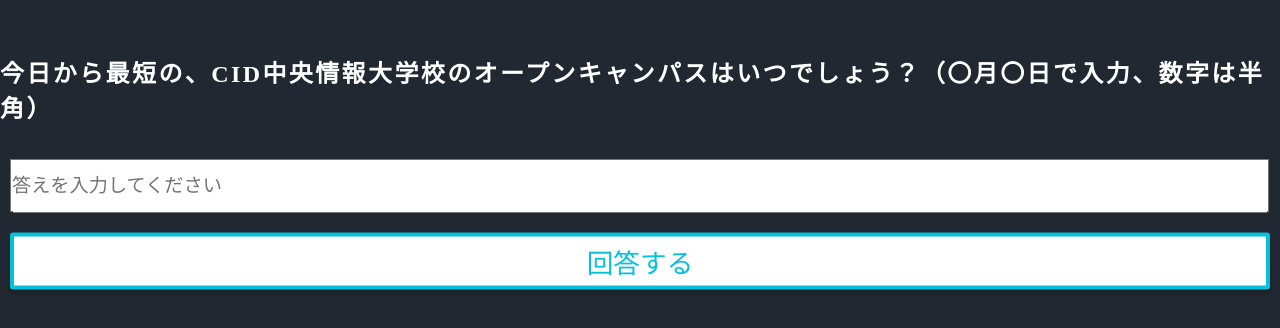
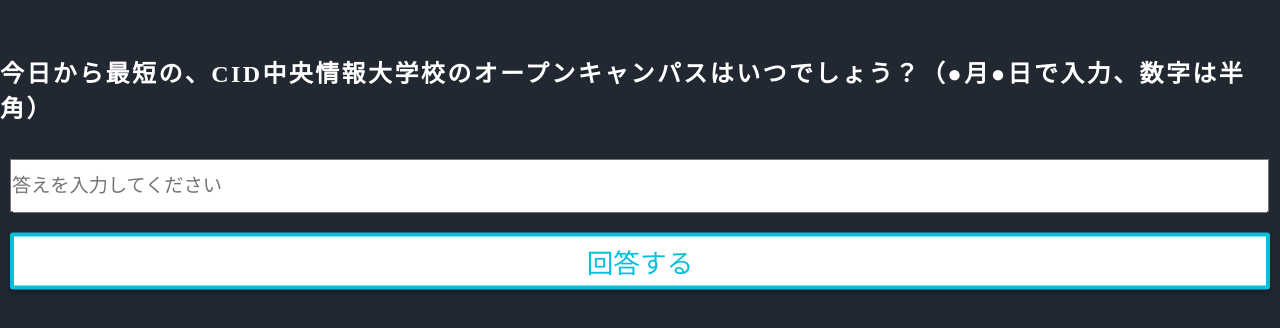
Before and after one commit to F22BA092/CPC, a plain HTML site: page EXPO_Keyword/index (2).html in a window 1280 px wide. Shown: the part 236-564 px from the top of the page. Drawn offline with nearby package versions, Linux system fonts and the light colour scheme.

Commit message:
Update index (2).html

```diff
--- a/EXPO_Keyword/index (2).html
+++ b/EXPO_Keyword/index (2).html
@@ -1,3 +1,4 @@
+
 <!DOCTYPE html>
 <html lang="en">
 
@@ -239,7 +240,8 @@
             <header class="questionHeader">
                 <p class="questionHeaderText">
                     <!--ここに問題を記述-->
-                    今日から最短の、CID中央情報大学校のオープンキャンパスはいつでしょう？（〇月〇日で入力、数字は半角）</p>
+                    今日から最短の、CID中央情報大学校のオープンキャンパスはいつでしょう？（●月●日で入力、数字は半角）
+                </p>
             </header>
             <input class="answerTextbox" type="text" placeholder="答えを入力してください">
             <button class="answerBtn">
```
